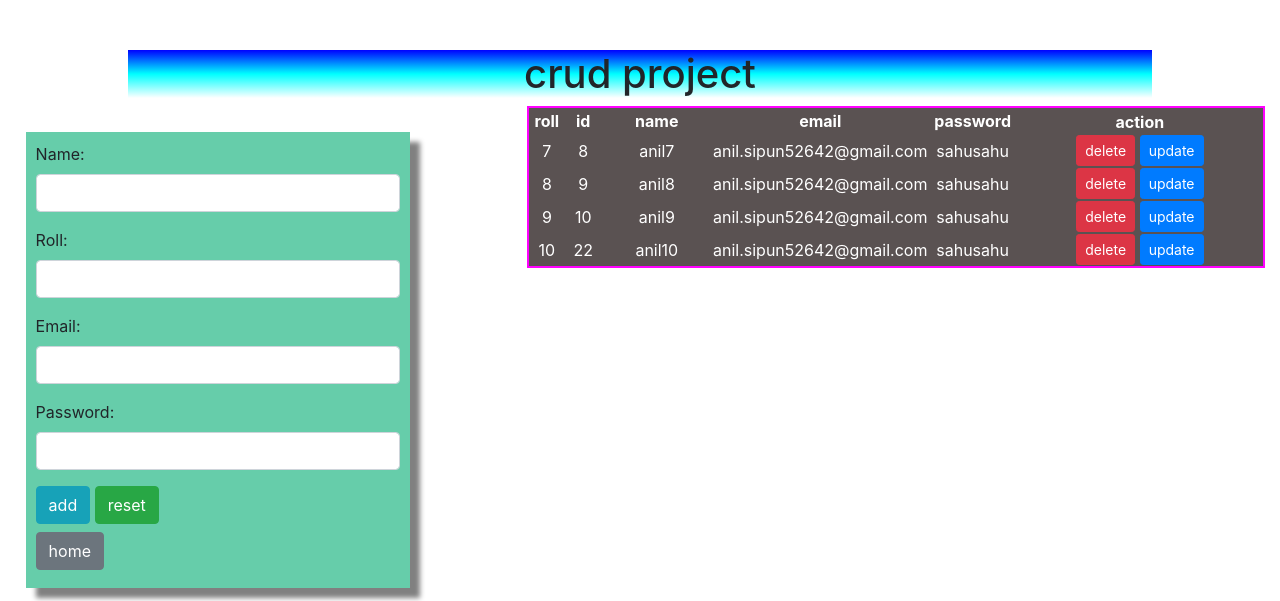
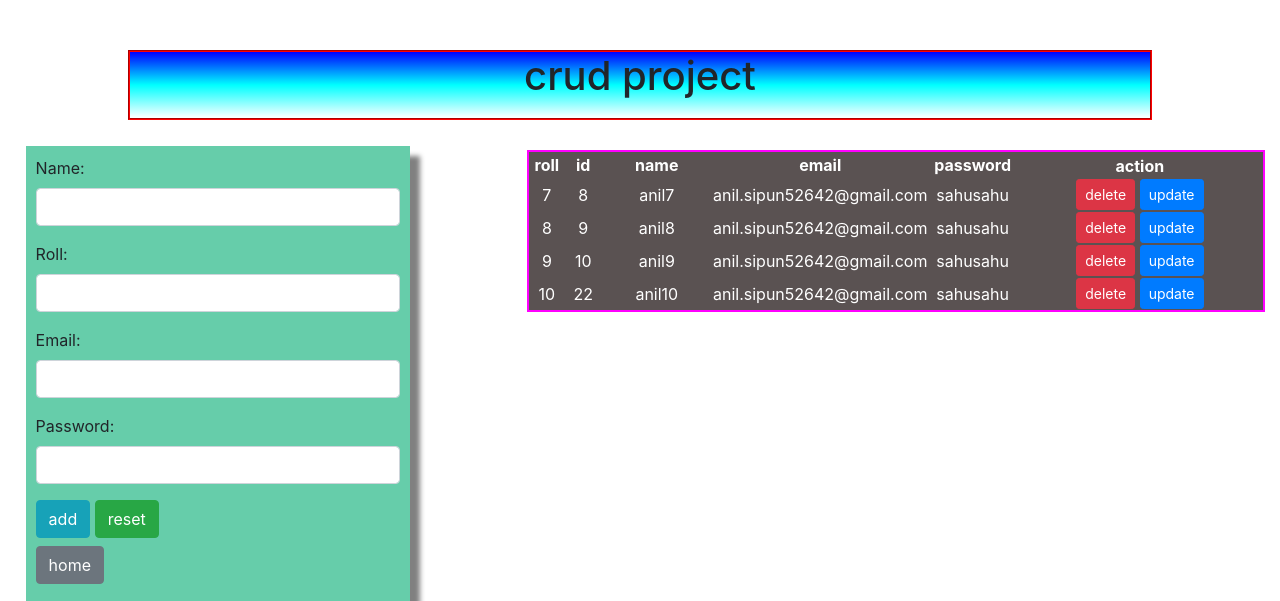
Before and after one commit to anilsahu52642/crud-project, a Django app: page /create/ in a window 1280 px wide. Shown: the top 601 px of the page. Run offline with Django 3.2, Linux system fonts and the light colour scheme; data comes from the database, SQL or seed files in the repository.

Commit message:
some styling is provided

```diff
--- a/djangocrud/templates/home1.html
+++ b/djangocrud/templates/home1.html
@@ -13,8 +13,9 @@
 </head>
 
 <body>
+    <div id='divid1'>
     <h1>crud project</h1>
-
+    </div>
     <div class='container divclass1'>
 
         <form id='form1' method='POST' action="">
--- a/static/mystyle.css
+++ b/static/mystyle.css
@@ -13,6 +13,7 @@
     width:60%;
     display: inline-block;
     float: right;
+    margin-top: 30px;
     /* clear: right; */
 
 
@@ -55,7 +56,7 @@ tr:hover{
     display: inline;
 }
 
-h1{
+#divid1{
     text-align: center;
     background-image:linear-gradient(blue,cyan,white);
     margin-top: 50px;
@@ -64,6 +65,8 @@ h1{
     position:static;
     margin-left: 10%;
     margin-right: 10%;
+    height: 70px;
+    border: 2px groove red;
 }
 h1:hover{
     font-weight: bold;
```
